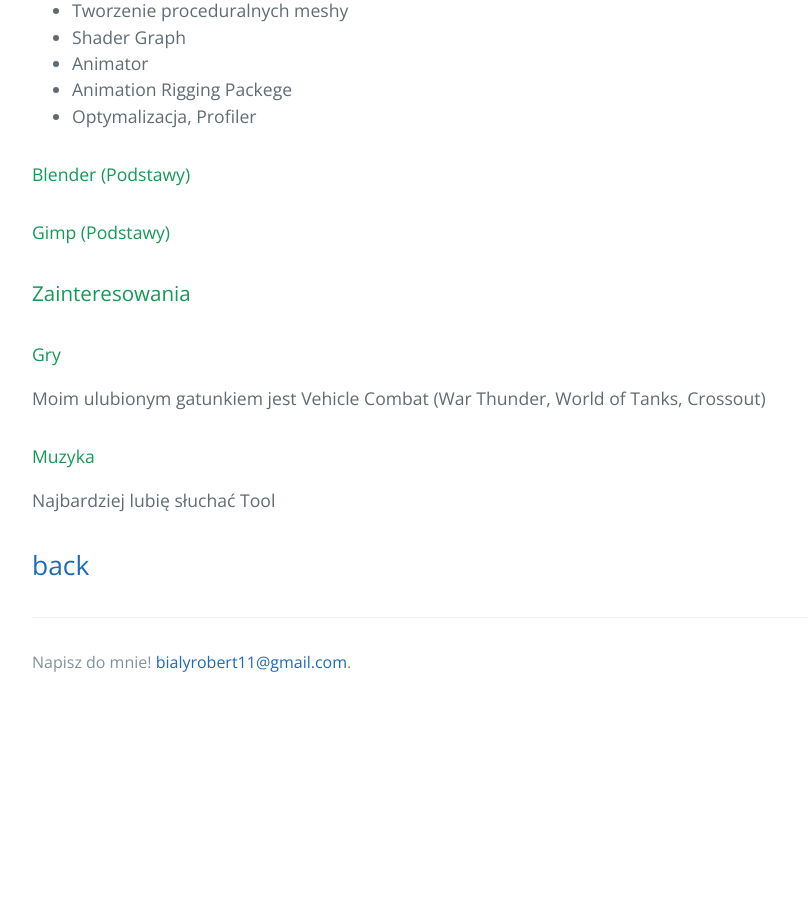
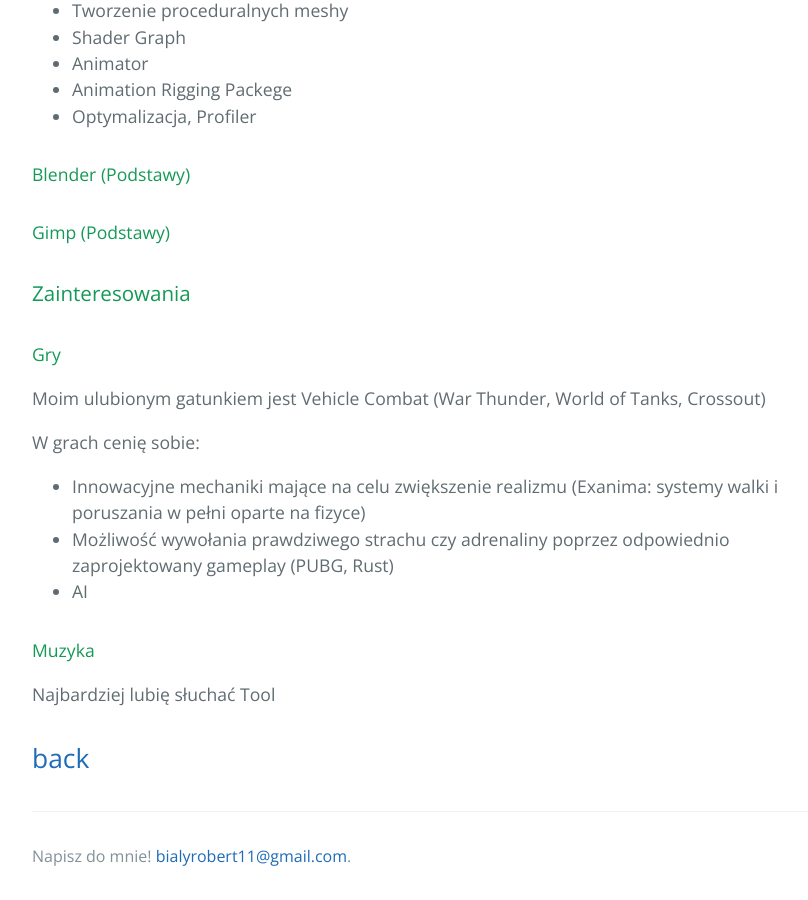
Before and after one commit to LaserRock46/laserrock46.github.io, a Jekyll site: the page built from cv.md, in a window 1280 px wide and 900 px high, scrolled down 632 px. Shown: the whole window, without its empty margins (192-1000 px from the left). Built offline with Jekyll 4.4.1, drawn with Linux system fonts in a browser that asks for light colours; the repository's description, which GitHub fills in, is left out; before the commit the page ends 1338 px from its top, so only the background shows below that.

Commit message:
Update cv.md

```diff
--- a/cv.md
+++ b/cv.md
@@ -28,6 +28,11 @@ Chciałbym zdobyć umiejętność pisania wysokiej jakości kodu i obsługi komp
 
 Moim ulubionym gatunkiem jest Vehicle Combat (War Thunder, World of Tanks, Crossout)
 
+W grach cenię sobie:
+* Innowacyjne mechaniki mające na celu zwiększenie realizmu (Exanima: systemy walki i poruszania w pełni oparte na fizyce)
+* Możliwość wywołania prawdziwego strachu czy adrenaliny poprzez odpowiednio zaprojektowany gameplay (PUBG, Rust)
+* AI
+
 #### Muzyka
 
 Najbardziej lubię słuchać Tool
```
